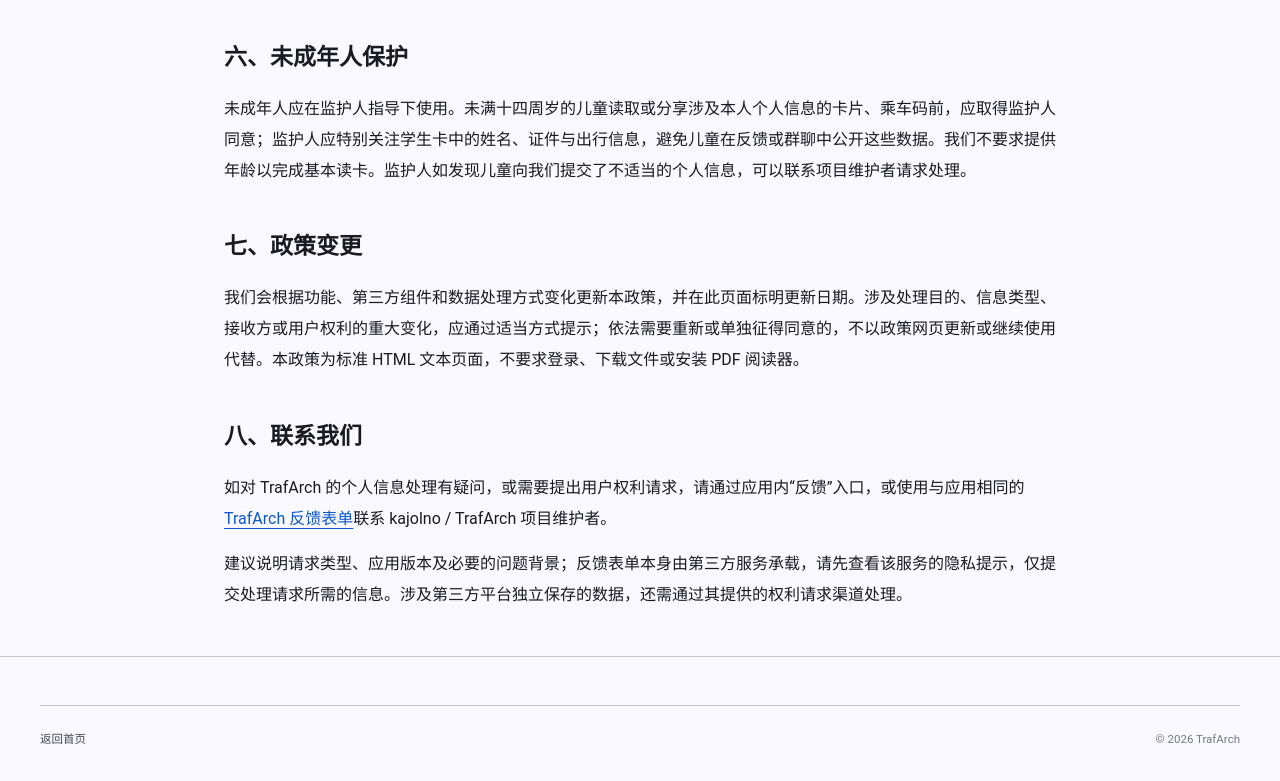
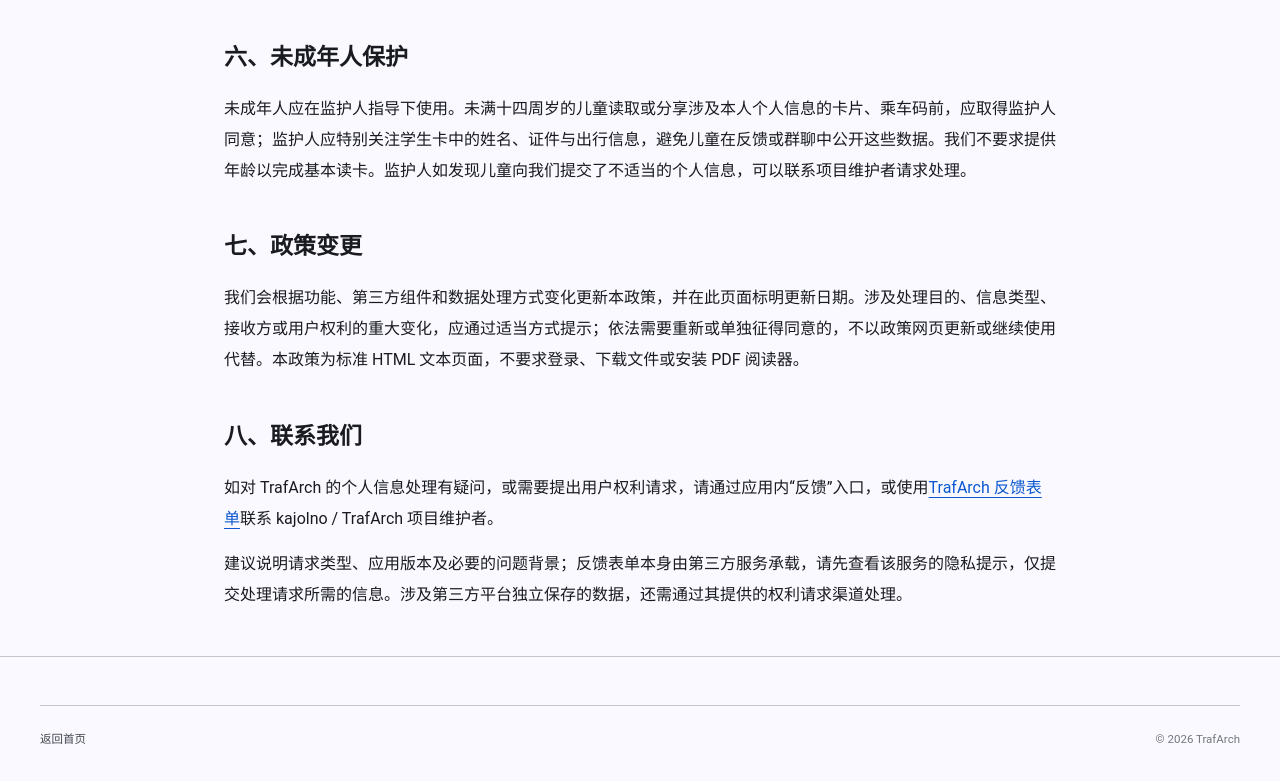
Before and after one commit to kajolno/TrafArch-website, a plain HTML site: page privacy.html in a window 1280 px wide. Shown: the part 5863-6644 px from the top of the page. Drawn offline with Linux system fonts and the light colour scheme.

```diff
--- a/privacy.html
+++ b/privacy.html
@@ -145,7 +145,7 @@
     </section>
     <section aria-labelledby="contact">
       <h2 id="contact">八、联系我们</h2>
-      <p>如对 TrafArch 的个人信息处理有疑问，或需要提出用户权利请求，请通过应用内“反馈”入口，或使用与应用相同的<a href="https://kajolno1.feishu.cn/share/base/form/shrcnHyB4j9cSYWcxpGrezjeg1e" target="_blank" rel="noopener noreferrer">TrafArch 反馈表单</a>联系 kajolno / TrafArch 项目维护者。</p>
+      <p>如对 TrafArch 的个人信息处理有疑问，或需要提出用户权利请求，请通过应用内“反馈”入口，或使用<a href="https://trafarch.feishu.cn/share/base/form/shrcniZ6QaPgqGazU1bpdmZyNPh" target="_blank" rel="noopener noreferrer">TrafArch 反馈表单</a>联系 kajolno / TrafArch 项目维护者。</p>
       <p>建议说明请求类型、应用版本及必要的问题背景；反馈表单本身由第三方服务承载，请先查看该服务的隐私提示，仅提交处理请求所需的信息。涉及第三方平台独立保存的数据，还需通过其提供的权利请求渠道处理。</p>
     </section>
   </main>
```
